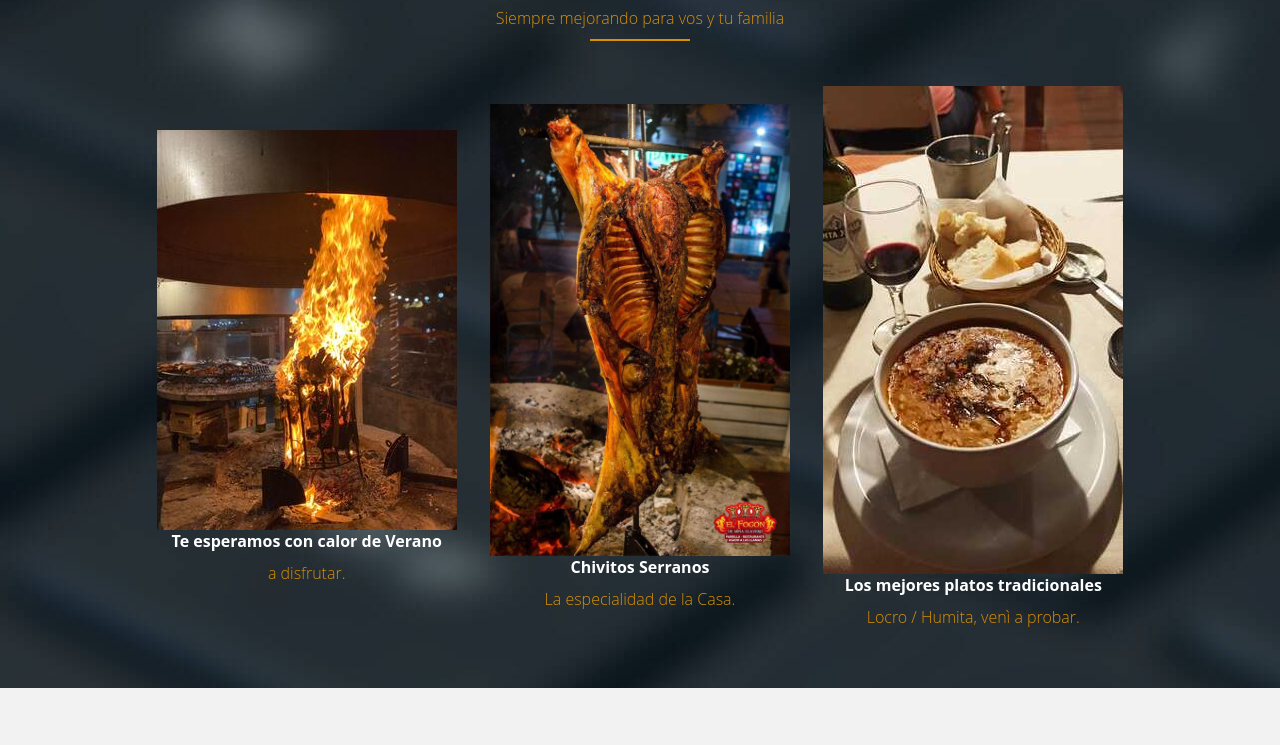
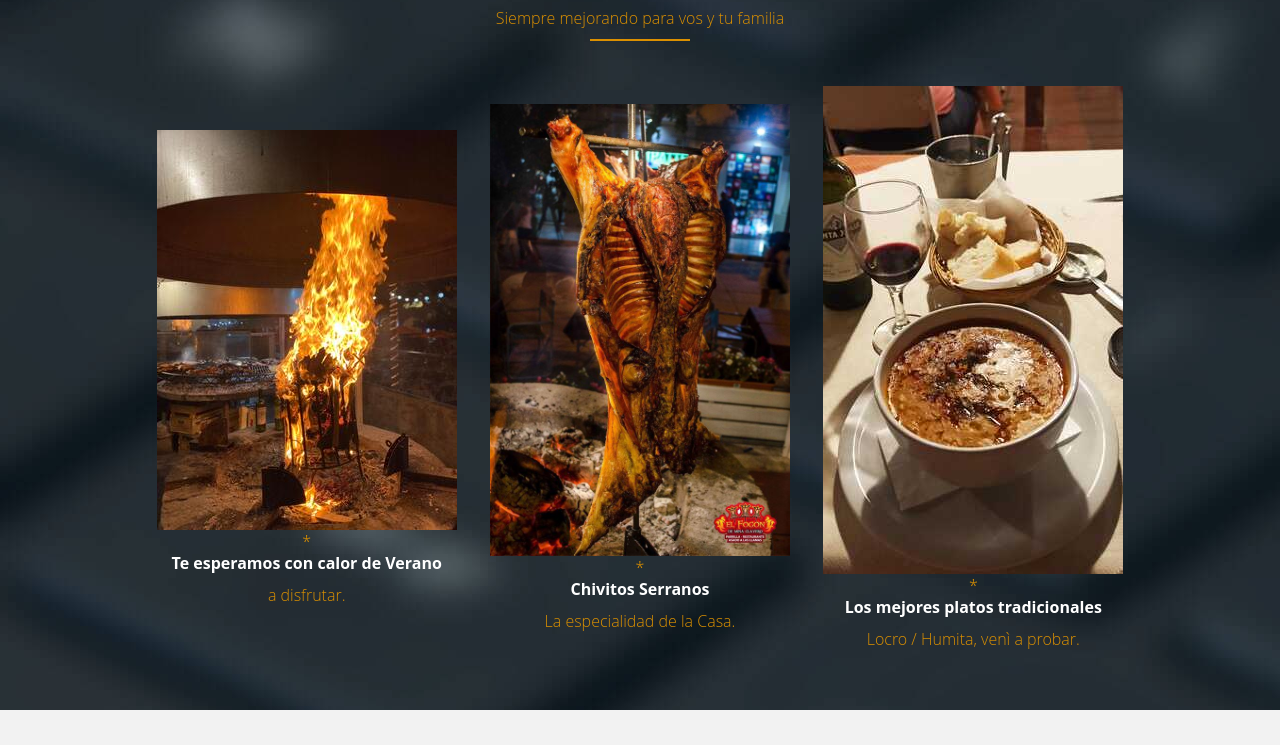
Before and after one commit to astiazu/elfogon, a plain HTML site: page index.html in a window 1280 px wide. Shown: the part 1442-2187 px from the top of the page. Drawn offline with Linux system fonts and the light colour scheme.

Commit message:
first commit

```diff
--- a/index.html
+++ b/index.html
@@ -78,17 +78,19 @@
                 <div class="servicios">
                     <div class="caja-servicios">
                         <img src="img/fuego.jpeg" alt="">
-                        <p></p>
+                        <p>*</p>
                         <h4>Te esperamos con calor de Verano</h4>
                         <p>a disfrutar.</p>
                     </div>
                     <div class="caja-servicios">
                         <img src="img/Chivo_00.jpg" alt="">
+                        <p>*</p>
                         <h4>Chivitos Serranos</h4>
                         <p>La especialidad de la Casa.</p>
                     </div>
                     <div class="caja-servicios">
                         <img src="img/locro(2).jpg" alt="">
+                        <p>*</p>
                         <h4>Los mejores platos tradicionales</h4>
                         <p>Locro / Humita, venì a probar.</p>
                     </div>
```
Also changed, not shown: img/DSC_0143.JPG (deleted), img/DSC_0146.JPG (deleted), img/DSC_0151.JPG (deleted), img/DSC_0152.JPG (deleted), img/DSC_0192.JPG (deleted), img/imperial1.png (deleted), img/imperial2.png (deleted), img/imperial3.jpg (deleted), img/imperial4.jpg (deleted), img/imperial5.png (deleted), img/imperial6.png (deleted), img/imperial7.jpg (deleted), img/imperial8.png (deleted), img/imperial9.jpg (deleted), 2 other files.
